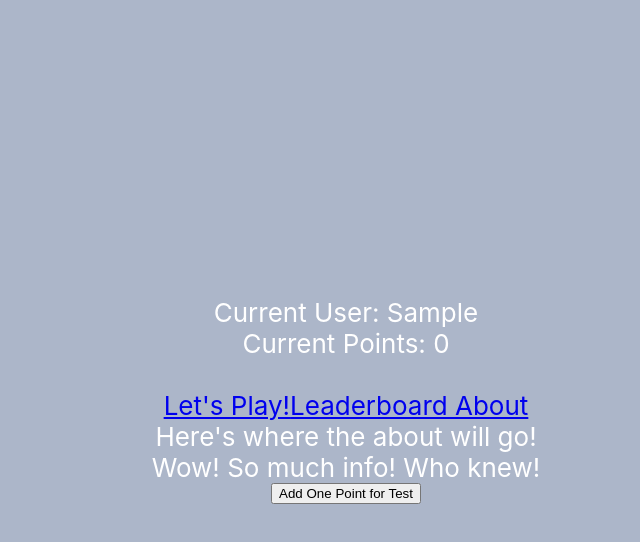
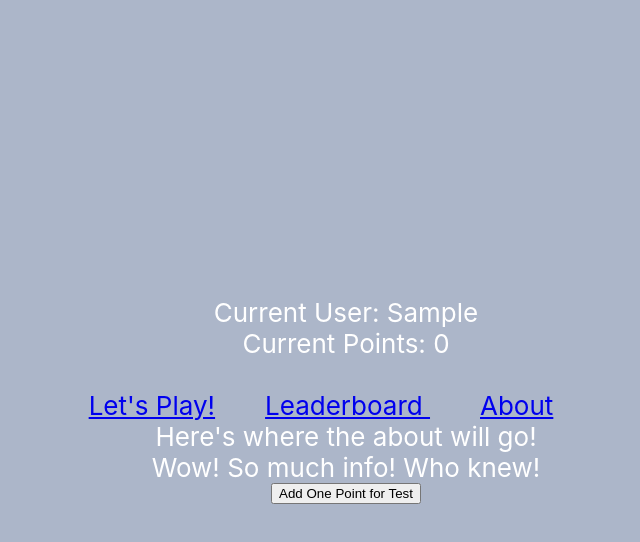
Before and after one commit to JillKlatt/retail-therapy, a React (Create React App) app: page / in a window 1280 px wide. Both pictures are taken after typing "Sample" into the empty fields and a click on the input "Submit". Shown: the top 542 px of the page, without its empty margins (294-934 px from the left). Built offline with nearby package versions, Linux system fonts and the light colour scheme.

Commit message:
Create notes for 6/22 goals

```diff
--- a/src/App.css
+++ b/src/App.css
@@ -37,3 +37,6 @@
     transform: rotate(360deg);
   }
 }
+span.navigationSpace {
+  padding-left: 50px;
+}
```
Also changed, not shown: 1 other file (tests, documents, lock files or other folders).
